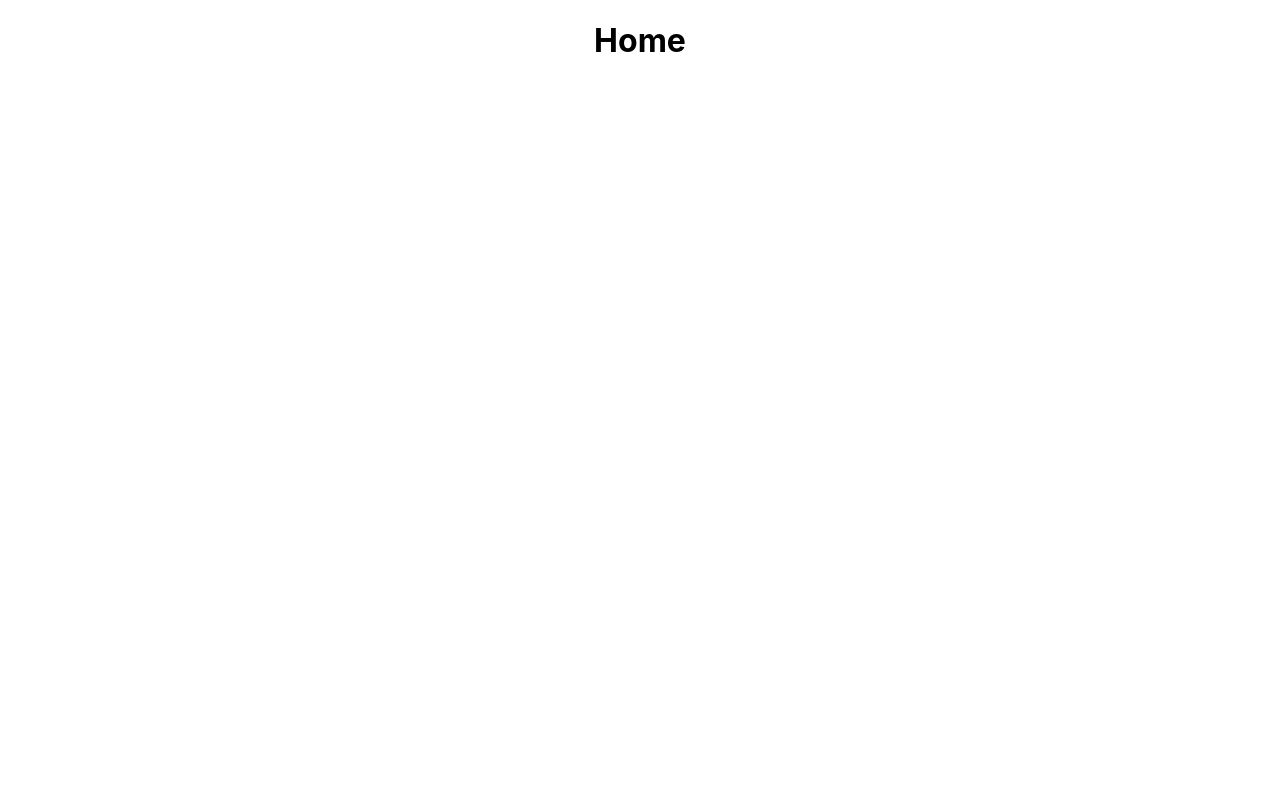
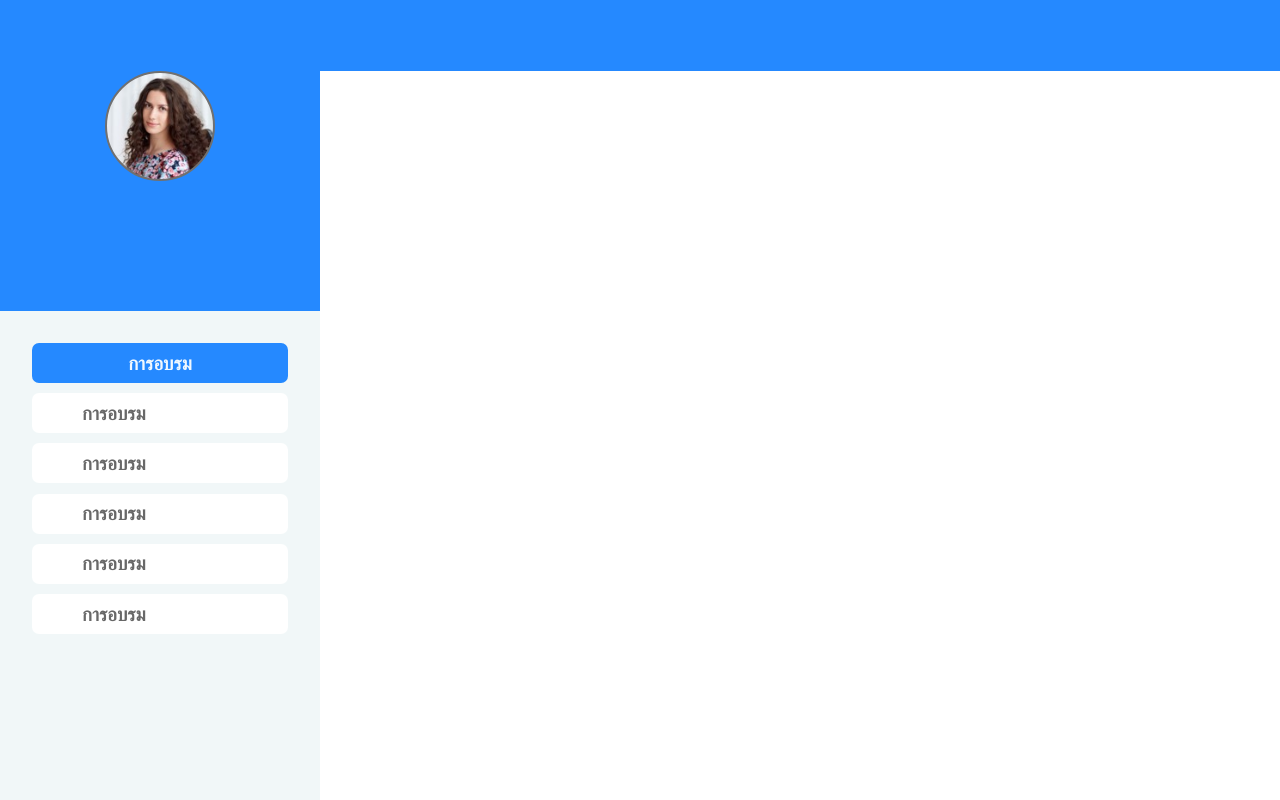
Before and after one commit to IVYSS/Public-Relations-Sytem-for-AI, a React (Create React App) app: page / in a window 1280 px wide. Shown: the top 800 px of the page. Built offline with nearby package versions, Linux system fonts and the light colour scheme.

Commit message:
Add sidebar

```diff
--- a/package.json
+++ b/package.json
@@ -3,9 +3,11 @@
   "version": "0.1.0",
   "private": true,
   "dependencies": {
+    "@material-ui/core": "^4.12.3",
     "@testing-library/jest-dom": "^5.11.4",
     "@testing-library/react": "^11.1.0",
     "@testing-library/user-event": "^12.1.10",
+    "ract": "^0.0.1",
     "react": "^17.0.2",
     "react-dom": "^17.0.2",
     "react-router-dom": "^5.2.0",
--- a/src/App.js
+++ b/src/App.js
@@ -2,6 +2,7 @@ import "./App.css";
 import { Switch, BrowserRouter, Route, Redirect } from "react-router-dom";
 import Home from "./components/Home/Home";
 import Login from "./components/Login/Login";
+import SideBar from "./components/Sidebar/Sidebar";
 function App() {
   return (
     <BrowserRouter>
@@ -16,6 +17,9 @@ function App() {
           <Route path="/admin">
             <Redirect to="/admin/login"></Redirect>
           </Route>
+          <Route path="/admin/overview">
+            <SideBar/>
+          </Route>
         </Switch>
       </div>
     </BrowserRouter>
--- a/src/components/Home/Home.js
+++ b/src/components/Home/Home.js
@@ -1,6 +1,9 @@
+import  Sidebar from '../Sidebar/Sidebar';
+
 function Home() {
   return (
     <div>
+      <Sidebar/>
       <h1>Home</h1>
     </div>
   );
--- /dev/null
+++ b/src/components/Sidebar/Sidebar.css
@@ -0,0 +1,54 @@
+.pic_Radius {
+  display: flex;
+  justify-content: center;
+  grid-column: 1;
+  grid-row: 1;
+}
+
+.side_bar{
+    box-shadow: lightslategray;
+}
+
+.bodyListMenu{
+  background-color: lightslategray;
+  height: 100vh;
+}
+
+.body .side_bar  {
+  box-shadow: 5px rgb(212, 212, 212);
+  border: 0;
+}
+
+.body .side_bar .bodyInformaton {
+  border: lightgreen;
+  text-align: center;
+  align-items: center;
+  justify-items: center;
+}
+
+.Side_bar .Sidebar-listMenu{
+  width: 100%;
+  height: 5%;
+  background: #2589FF;
+  border-radius: 7px 7px 7px 7px;
+  align-items: center;
+  justify-content: center;
+  display: flex;
+  color: aliceblue;
+  margin-bottom: 4%;
+}
+
+.Side_bar .Sidebar-block{
+  width: 100%;
+  height: 5%;
+  background: rgb(255, 255, 255);
+  border-radius: 7px 7px 7px 7px;
+  align-items: center;
+  display: flex;
+  color: rgb(104, 104, 104);
+  margin-bottom: 4%;
+}
+
+.Side_bar .Sidebar-text {
+  padding-left: 50px;
+}
--- /dev/null
+++ b/src/components/Sidebar/Sidebar.js
@@ -0,0 +1,106 @@
+import { Grid, makeStyles } from "@material-ui/core";
+import React from "react";
+import './Sidebar.css';
+
+const useStyles = makeStyles((sidebar) => ({
+  nav: {
+    backgroundColor: "#2589FF",
+    margin: 0,
+    padding: 0,
+    height: 71,
+  },
+  container_siderbar: {
+    height: "100vh",
+    backgroundColor: "#F1F7F8",
+    border: 0,
+    justifyContent: "center",
+    alignItems: "center",
+  },
+  side_bar: {
+    backgroundColor: "red",
+    borderRadius: 0,
+  },
+  pic_bg: {
+    height: "30vh",
+    backgroundColor: "#2589FF",
+    alignItems: "center",
+  },
+
+  bodyListMenu: {
+    justifyContent: "center",
+    alignItems: "center",
+    height: "100vh",
+    margin: sidebar.spacing(4),
+  },
+  tiemSizeBar: {
+    margin: sidebar.spacing(4),
+    padding: sidebar.spacing(1),
+    height: "5%",
+    textAlign: 'center',
+  },
+  textName: {
+    textAlign: "center",
+    margin: "auto",
+    backgroundColor: "red",
+  },
+  topic:  {
+    backgroundColor: "#2589FF",
+    justifyContent: "center",
+    alignItems: "center",
+    margin: sidebar.spacing(4),
+    textAlign: 'center',
+  },
+}));
+
+
+function Sidebar() {
+  const styles = useStyles();
+  return (
+    <div className="body">
+      <div className="nav_bar">
+        <Grid container className={styles.nav}>
+          <Grid item xs={12}></Grid>
+        </Grid>
+      </div>
+      <div className="Side_bar">
+        <Grid container>
+          {/* ------------------------------------------------------------------ */}
+
+          <Grid item xs={3} className={styles.container_siderbar}>
+            {/* main side bar size 3 */}
+            <Grid className={styles.pic_bg}>
+              <img src="/1@2x.png" alt="#"/>
+            </Grid>
+            <Grid className={styles.bodyListMenu}>
+                  <div className="Sidebar-listMenu">
+                    <h3>การอบรม</h3>
+                  </div>
+                  <div className="Sidebar-block">
+                    <h3 className="Sidebar-text">การอบรม</h3>
+                  </div>
+                  <div className="Sidebar-block">
+                    <h3 className="Sidebar-text">การอบรม</h3>
+                  </div>
+                  <div className="Sidebar-block">
+                    <h3 className="Sidebar-text">การอบรม</h3>
+                  </div>
+                  <div className="Sidebar-block">
+                    <h3 className="Sidebar-text">การอบรม</h3>
+                  </div>
+                  <div className="Sidebar-block">
+                    <h3 className="Sidebar-text">การอบรม</h3>
+                  </div>
+
+            </Grid>
+          </Grid>
+
+          {/* ------------------------------------------------------------------- */}
+          <div className="bodyOverview">
+            <Grid item xs={9} className={styles.body} spacing={0}></Grid>
+          </div>
+        </Grid>
+      </div>
+    </div>
+  );
+}
+export default Sidebar;
```
Also changed, not shown: public/1@2x.png (added), 1 other file (tests, documents, lock files or other folders).
